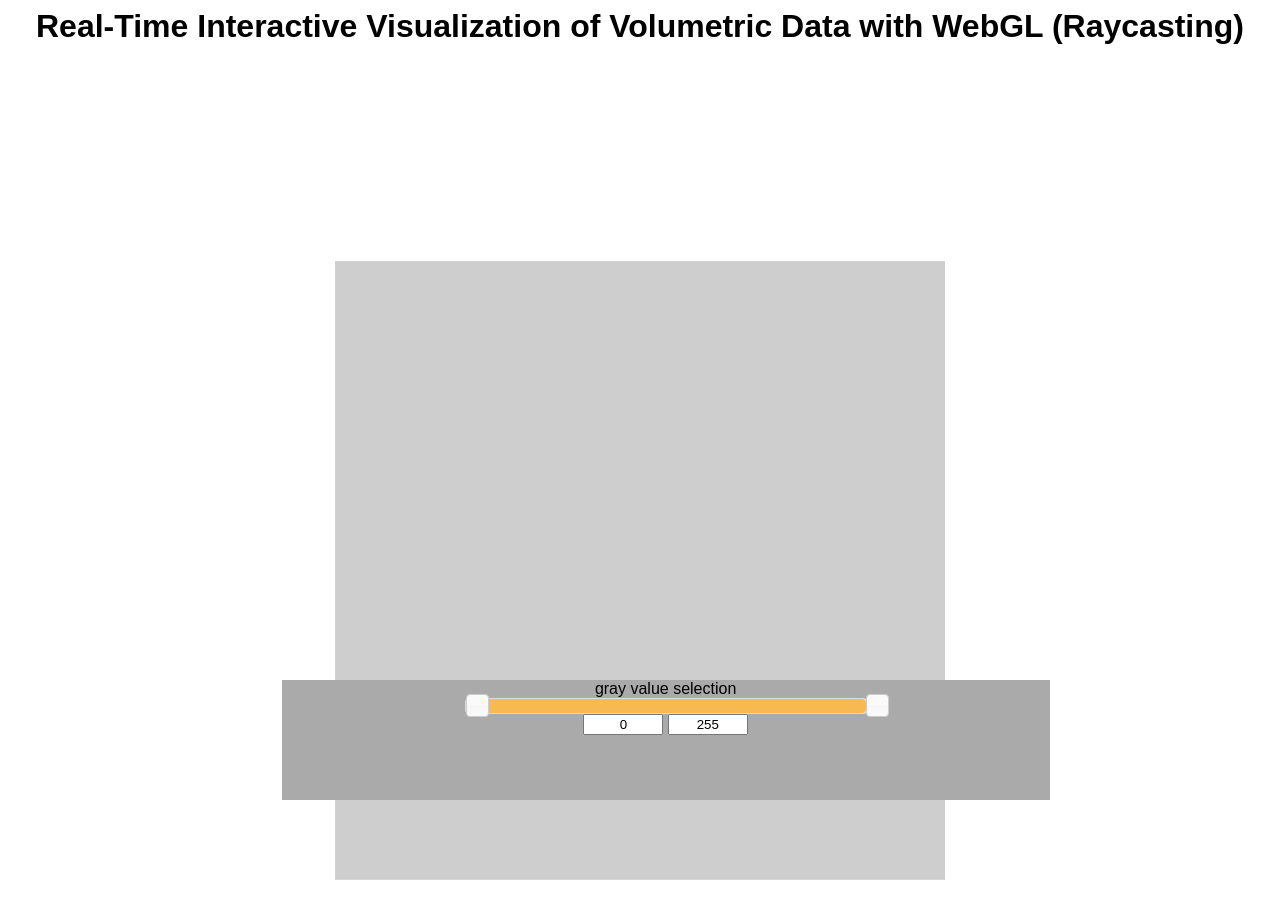
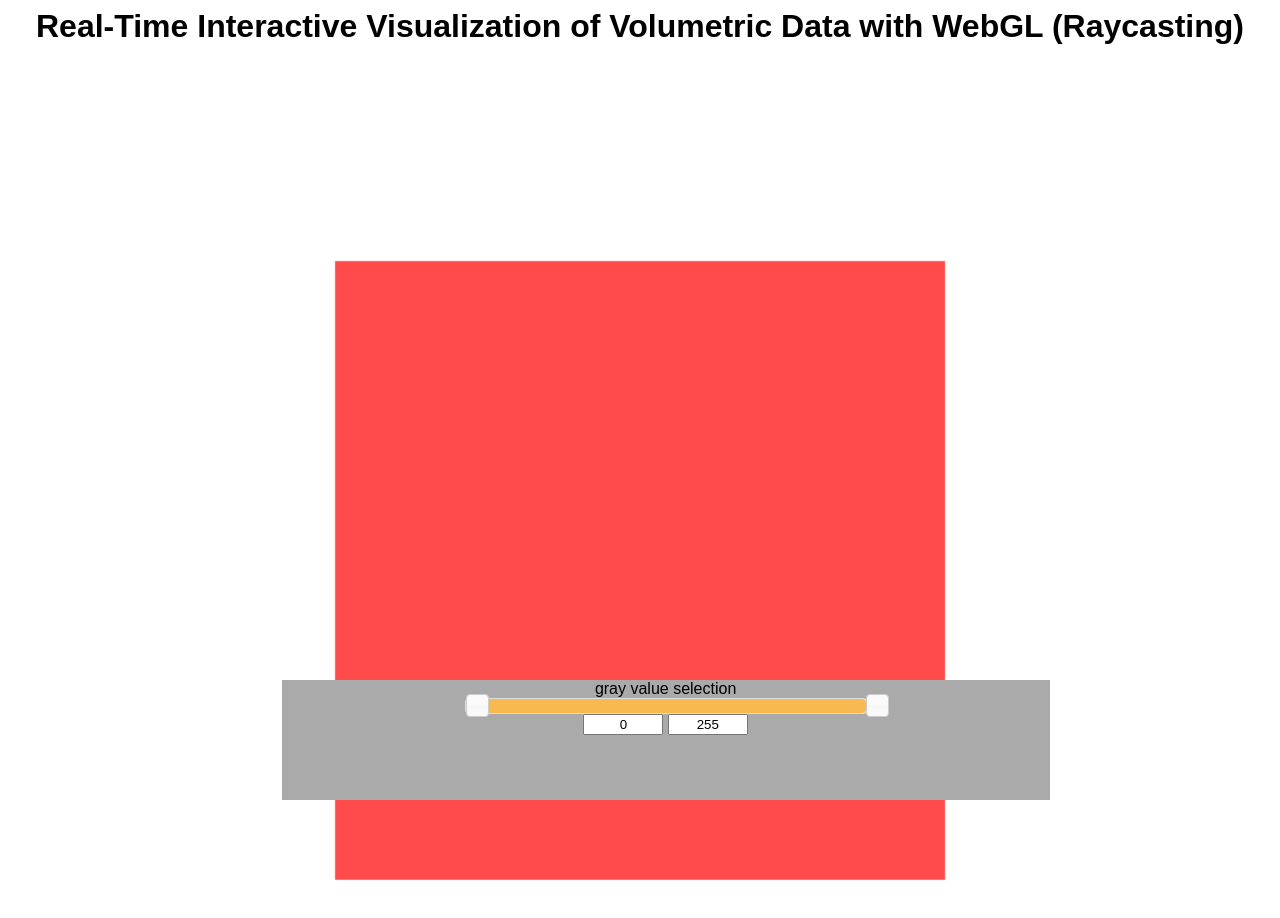
Before and after one commit to sogimu/tomo_raycaster, a plain HTML site: page index.html in a window 1280 px wide. Drawn offline with Linux system fonts and the light colour scheme; files that its build step writes are made by us from their sources.

Commit message:
Edited README and fix raycast.frag

```diff
--- a/index.html
+++ b/index.html
@@ -33,9 +33,9 @@
         Param2: number of clices in the slicemap
         Param3: number of col in the slicemap
         Param4: number of row in the slicemap
-        Param5: width in pixels of one slice in the slicemap (Make it smaller for good performance and bad quality)
+        Param5: width in pixels of one slice in the slicemap (Make it smaller for good performance and bad quality) = slicemap_width / slicemap_col (4096 / 10 = 409)
         */
-		volumerc_main('static/img/aorta-high.jpg','static/img/tf.png',100 , 10, 10, 400);
+		volumerc_main('static/img/aorta-high.jpg','static/img/tf.png', 100, 10, 10, 409);
 
 	};
 
@@ -60,7 +60,7 @@
         </div>
         <div id="popup" class="hidden"></div>
     </div>
-	<canvas id="canvas_win" width="768" height="768" style="width: 100%; height: 100%;"></canvas>
+	<canvas id="canvas_win" width="512" height="512" style="width: 100%; height: 100%;"></canvas>
 
 </div>
 
--- a/static/shaders/raycast.frag
+++ b/static/shaders/raycast.frag
@@ -32,7 +32,7 @@ uniform float uSlicesOverX;
 uniform float uSlicesOverY;
 uniform float uSteps;
 
-const float steps = 195.0;
+// const float steps = 195.0;
 
 float getVolumeValue(vec3 volpos)
 {
@@ -96,8 +96,8 @@ void main(void)
 		tf_pos.x = getVolumeValue(vpos.xyz);
 		tf_pos.y = 0.5;
 
-		// value = texture2D(uTransferFunction,tf_pos);
-		value = vec4(tf_pos.x);
+		value = texture2D(uTransferFunction,tf_pos);
+		// value = vec4(tf_pos.x);
 
 		if(value.x < uMinGray || value.x > uMaxGray || value.a < 0.15) {
 		    value = vec4(0.0);
```
Also changed, not shown: static/img/abstract.png (deleted), 1 other file.
